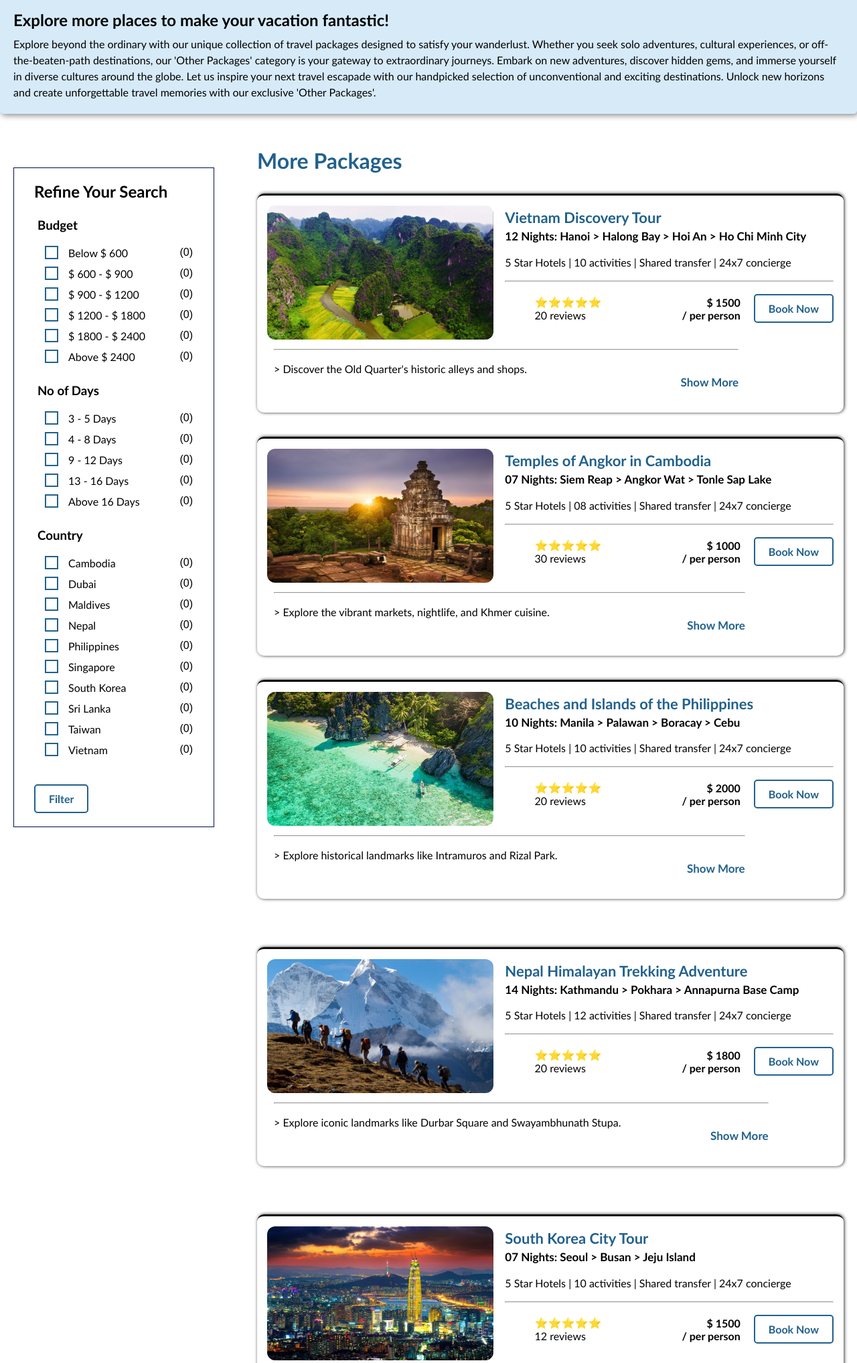
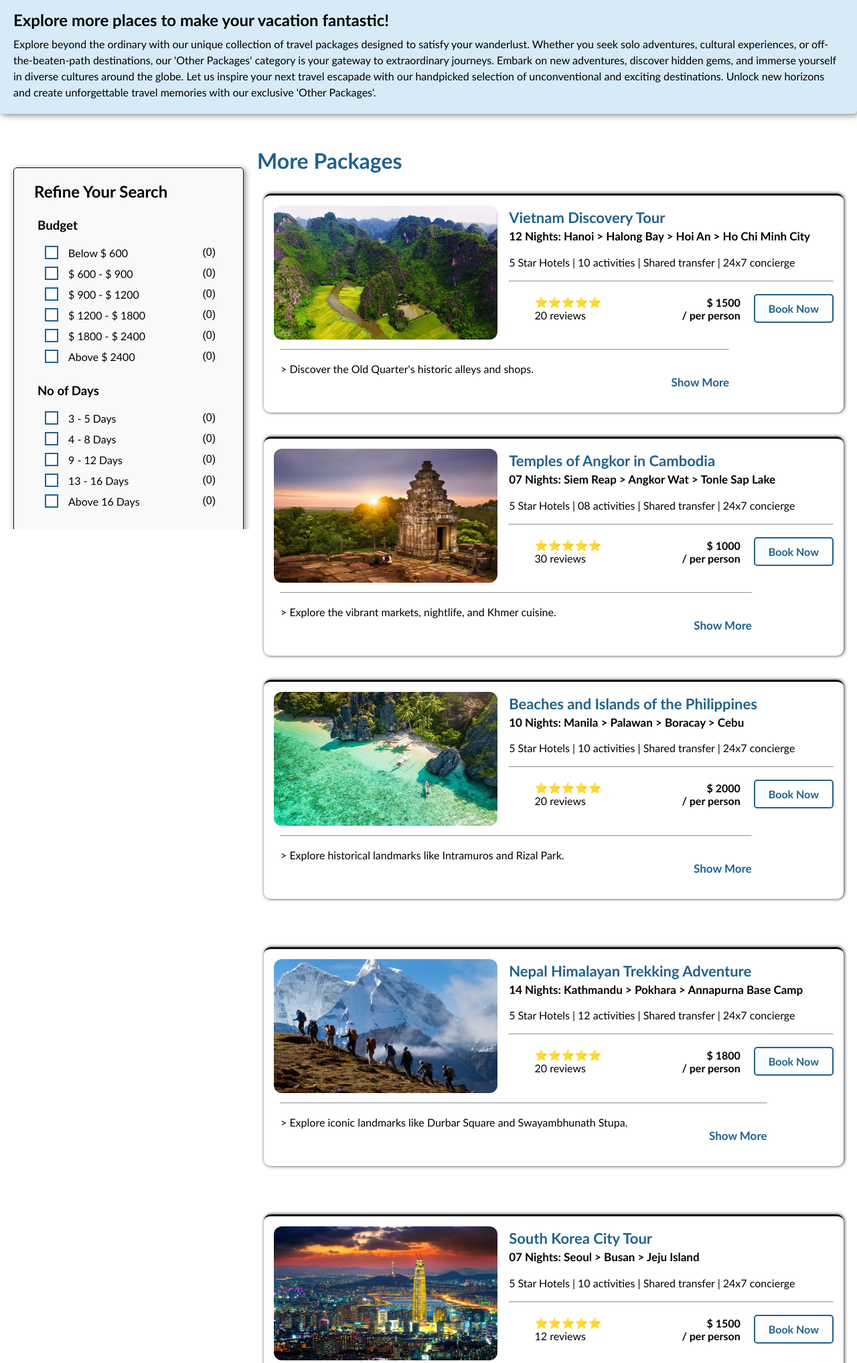
Before and after one commit to Pasindu1020/Travel-Agency, a PHP site: page /otherLocation.html in a window 1280 px wide. Shown: the part 641-2676 px from the top of the page at 67% size. Run offline with PHP 8.4, Linux system fonts and the light colour scheme.

Commit message:
helloooo
hello bocca.. marenna ynne dn nm me filter ekak hadala..

```diff
--- a/otherLocation.css
+++ b/otherLocation.css
@@ -3,6 +3,7 @@
     padding: 0;
     box-sizing: border-box;
     font-family: sans-serif;
+
 }
 
 .hero {
@@ -98,11 +99,33 @@
     display: flex;
     flex-wrap: wrap;
     justify-content: space-between;
+
+
 }
 
 .left-col {
     flex-basis: 25%;
+    position: sticky;
+    top: 20px; /* Adjust top position */
+    height:570px;
+
+    flex: 1;
+    padding-right: 20px;
+
+    overflow-y: auto;
+
 }
+
+.scrollbox {
+    overflow: auto;
+    padding-right: 10px;
+    overflow-y: auto;
+
+
+}
+
+
+
 
 .filter input[type="checkbox"] {
     appearance: none;
@@ -124,6 +147,7 @@
 
 .right-col {
     flex-basis: 70%;
+
 }
 
 .right-col h1 {
@@ -139,7 +163,15 @@
     padding: 20px 30px;
     margin-top: 30px;
     margin-left: 20px;
+
+
+
+    background-color: #f9f9f9;
+
+    border-radius: 5px;
+    box-shadow: 2px 2px 10px gray;
 }
+
 
 .sidebar h2 {
     font-family: Candara;
@@ -173,15 +205,18 @@
 }
 
 
+
+
 /* packages css */
 
 .tour {
     display: flex;
     justify-content: space-between;
     flex-wrap: wrap;
-    padding: 30px 0;
+    padding: 30px 0px 0px 0px;
     border-top: 3px solid #0f0f0f;
     margin-right: 20px;
+    margin-left: 10px;
     box-shadow: 1px 0px 5px #2e2f30;
     padding: 15px;
     border-radius: 10px;
--- a/otherLocation.html
+++ b/otherLocation.html
@@ -35,7 +35,10 @@
             <div class="left-col">
                 <div class="sidebar">
                     <h2>Refine Your Search</h2>
-                    <h3>Budget</h3>
+
+                    <div class="scrollbox">
+                        <div class="scrollbox-inner">
+                            <h3>Budget</h3>
                     <div class="filter">
                         <input type="checkbox">
                         <p>Below $ 600</p><span>(0)</span>
@@ -124,9 +127,15 @@
                         <input type="checkbox">
                         <p>Vietnam</p><span>(0)</span>
                     </div>
+                        </div>
+                    </div>
+
 
                     <br><br>
-                    <button class="btn">Filter</button>
+
+                        <button class="btn">Filter</button>
+
+
                 </div>
             </div>
 
@@ -163,7 +172,7 @@
                         <hr>
                         <br>
                         <p>> Discover the Old Quarter's historic alleys and shops.
-                            &emsp;&emsp;&emsp;&emsp;&emsp;&emsp;&emsp;&emsp;&emsp;&emsp;&emsp;&emsp;&emsp;&emsp;&emsp;&emsp;&emsp;&emsp;&emsp;&emsp;&emsp;&emsp;&emsp;&emsp;&emsp;&emsp;
+                            &emsp;&emsp;&emsp;&emsp;&emsp;&emsp;&emsp;&emsp;&emsp;&emsp;&emsp;&emsp;&emsp;&emsp;&emsp;&emsp;&emsp;&emsp;&emsp;&emsp;&emsp;&emsp;&emsp;&emsp;
                         </p>
                         <div class="more-info">
                             <p>> Sail through Halong Bay's UNESCO-recognized limestone karsts.<br>
@@ -302,7 +311,7 @@
                         <hr>
                         <br>
                         <p>> Explore iconic landmarks like Durbar Square and Swayambhunath Stupa.
-                            &emsp;&emsp;&emsp;&emsp;&emsp;&emsp;&emsp;&emsp;&emsp;&emsp;&emsp;&emsp;&emsp;&emsp;&emsp;&emsp;&emsp;&emsp;
+                            &emsp;&emsp;&emsp;&emsp;&emsp;&emsp;&emsp;&emsp;&emsp;&emsp;&emsp;&emsp;&emsp;&emsp;&emsp;&emsp;&emsp;
                         </p>
                         <div class="more-info">
                             <p>> Relax in the picturesque lakeside city with stunning views of the Annapurna range.<br>
@@ -347,8 +356,7 @@
                         <hr>
                         <br>
                         <p>> Explore iconic landmarks like Gyeongbokgung Palace and Bukchon Hanok Village.
-                            &emsp;&emsp;&emsp;&emsp;&emsp;&emsp;&emsp;&emsp;&emsp;&emsp;&emsp;&emsp;&emsp;&emsp;&emsp;
-                        </p>
+                            &emsp;&emsp;&emsp;&emsp;&emsp;&emsp;&emsp;&emsp;&emsp;&emsp;&emsp;&emsp;&emsp;
                         <div class="more-info">
                             <p>> Discover attractions like Haeundae Beach and Gamcheon Culture Village.<br>
                                 > Relax on beautiful beaches like Jungmun Beach.
@@ -392,7 +400,7 @@
                         <hr>
                         <br>
                         <p>> Visit landmarks like Taipei 101 and Chiang Kai-shek Memorial Hall.
-                            &emsp;&emsp;&emsp;&emsp;&emsp;&emsp;&emsp;&emsp;&emsp;&emsp;&emsp;&emsp;&emsp;&emsp;&emsp;&emsp;&emsp;&emsp;&emsp;&emsp;&emsp;
+                            &emsp;&emsp;&emsp;&emsp;&emsp;&emsp;&emsp;&emsp;&emsp;&emsp;&emsp;&emsp;&emsp;&emsp;&emsp;&emsp;&emsp;&emsp;&emsp;
                         </p>
                         <div class="more-info">
                             <p>> Marvel at the breathtaking beauty of Taroko Gorge's marble cliffs and lush forests.
@@ -484,7 +492,7 @@
                         <hr>
                         <br>
                         <p>> Embark on a thrilling safari in Yala, home to diverse
-                            wildlife.&emsp;&emsp;&emsp;&emsp;&emsp;&emsp;&emsp;&emsp;&emsp;&emsp;&emsp;&emsp;&emsp;&emsp;&emsp;&emsp;&emsp;&emsp;&emsp;&emsp;&emsp;&emsp;&emsp;&emsp;
+                            wildlife. &emsp;&emsp;&emsp;&emsp;&emsp;&emsp;&emsp;&emsp;&emsp;&emsp;&emsp;&emsp;&emsp;&emsp;&emsp;&emsp;&emsp;&emsp;&emsp;&emsp;&emsp;&emsp;
                         </p>
                         <div class="more-info">
                             <p>> Begin your Sri Lanka Tour in the capital, exploring its markets and cultural
@@ -609,6 +617,17 @@
             </div>
         </div>
 
+        <br>
+
+        <div class="intro">
+            <h3> Explore more places to make your vacation fantastic!</h3>
+            <p>Explore beyond the ordinary with our unique collection of travel packages designed to satisfy your
+                wanderlust. Whether you seek solo adventures, cultural experiences, or off-the-beaten-path destinations,
+                our 'Other Packages' category is your gateway to extraordinary journeys. Embark on new adventures,
+                discover hidden gems, and immerse yourself in diverse cultures around the globe. Let us inspire your
+                next travel escapade with our handpicked selection of unconventional and exciting destinations. Unlock
+                new horizons and create unforgettable travel memories with our exclusive 'Other Packages'.</p>
+        </div>
 
 
         <script>
```
